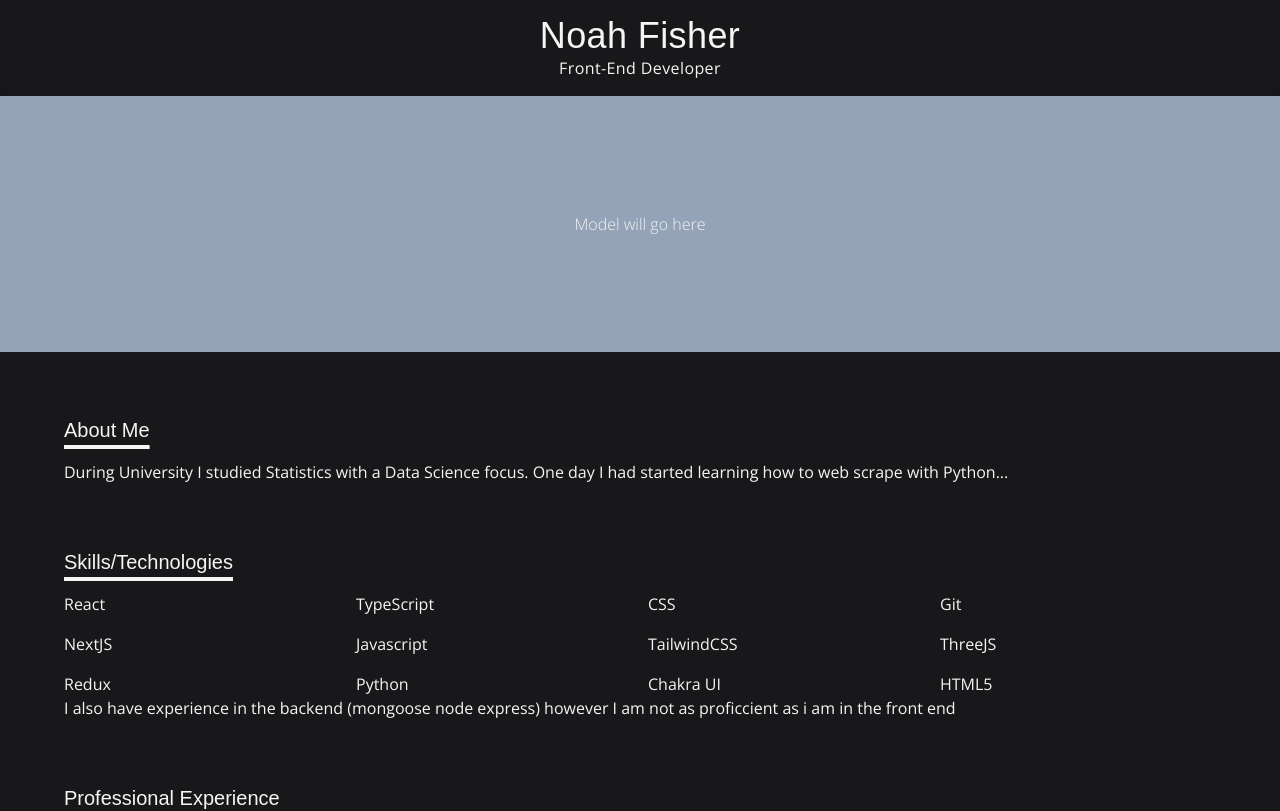
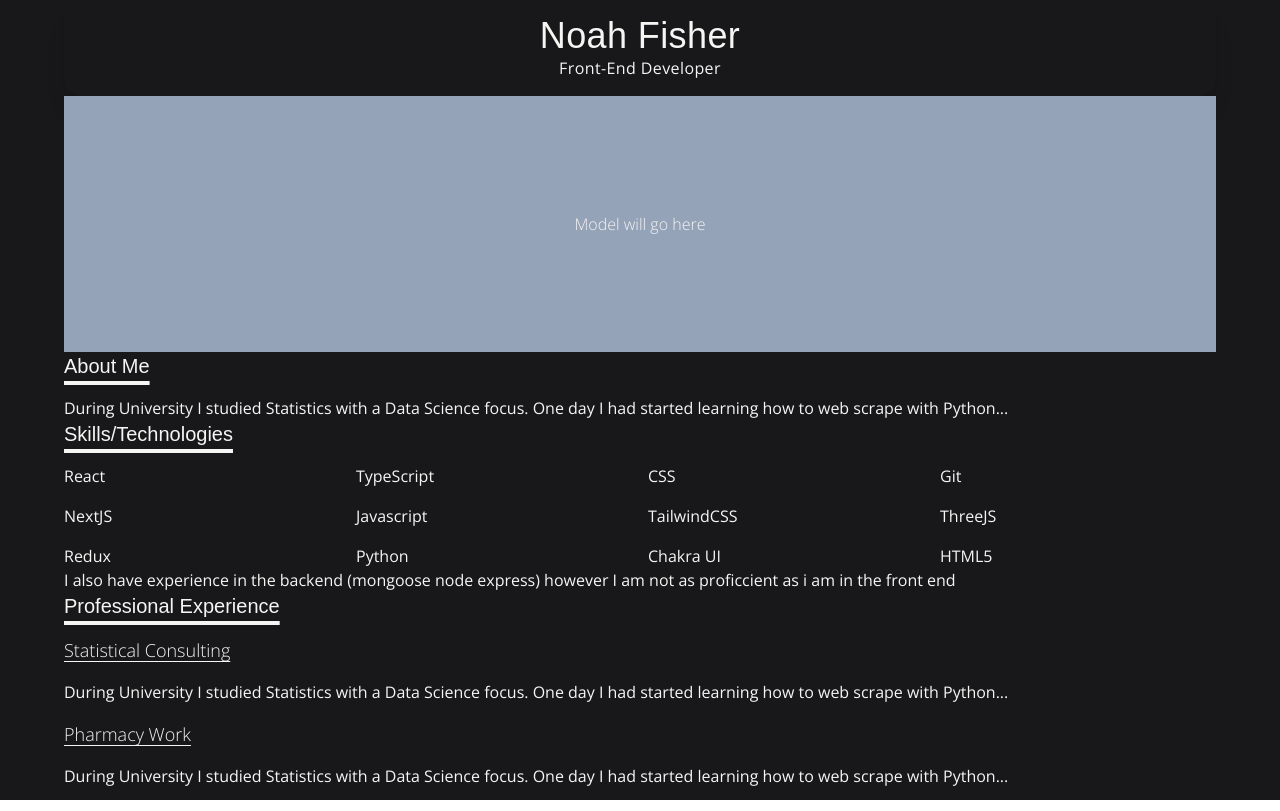
Before and after one commit to airincs/portfolio-22, a Next.js app: page / in a window 1280 px wide. Shown: the top 811 px of the page. Built offline with nearby package versions, Linux system fonts and the light colour scheme; a web font is replaced by a local one.

Commit message:
Fixed the x-direction overflow

```diff
--- a/components/body/About.tsx
+++ b/components/body/About.tsx
@@ -2,7 +2,7 @@ import React, { FC } from "react";
 
 const About: FC = () => {
   return (
-    <div className="flex flex-col m-16">
+    <div className="flex flex-col">
       <p className="font-custom3 text-xl underline decoration-4 underline-offset-8">
         About Me
       </p>
--- a/components/body/Body.tsx
+++ b/components/body/Body.tsx
@@ -7,7 +7,7 @@ import ProfessionalExperience from "./ProfessionalExperience";
 
 const Body: FC = () => {
   return (
-    <div>
+    <div className="flex flex-col justify-center">
       <BodyHeader />
       <Model />
       <About />
--- a/components/body/Model.tsx
+++ b/components/body/Model.tsx
@@ -2,7 +2,7 @@ import React, { FC } from "React";
 
 const Model: FC = () => {
   return (
-    <div className="flex items-center justify-center w-full h-64 bg-slate-400">
+    <div className="flex items-center justify-center h-64 bg-slate-400">
       <p className="font-custom2">Model will go here</p>
     </div>
   );
--- a/components/body/ProfessionalExperience.tsx
+++ b/components/body/ProfessionalExperience.tsx
@@ -2,7 +2,7 @@ import React, { FC } from "react";
 
 const ProfessionalExperience: FC = () => {
   return (
-    <div className="flex flex-col m-16">
+    <div className="flex flex-col">
       <p className="font-custom3 text-xl underline decoration-4 underline-offset-8">
         Professional Experience
       </p>
--- a/components/body/Skills.tsx
+++ b/components/body/Skills.tsx
@@ -2,7 +2,7 @@ import React, { FC } from "react";
 
 const Skills: FC = () => {
   return (
-    <div className="flex flex-col m-16">
+    <div className="flex flex-col">
       <p className="font-custom3 text-xl underline decoration-4 underline-offset-8">
         Skills/Technologies
       </p>
--- a/pages/index.tsx
+++ b/pages/index.tsx
@@ -6,8 +6,8 @@ import Body from "../components/body/Body";
 
 const Home: NextPage = () => {
   return (
-    <div className="bg-zinc-900">
-      <div className="font-custom1 smooth-scroll container mx-auto bg-zinc-900 text-stone-100 min-h-screen">
+    <div className="bg-zinc-800">
+      <div className="font-custom1 smooth-scroll container mx-auto px-4 md:px-16 bg-zinc-900 text-stone-100 min-h-screen overflow-y-auto">
         <Body />
       </div>
     </div>
--- a/styles/globals.css
+++ b/styles/globals.css
@@ -48,9 +48,9 @@ a {
   }
 
   *::-webkit-scrollbar-track {
-    background: #000000;
+    background: #4c4b4d;
   }
 
   *::-webkit-scrollbar-thumb {
-    background-color: #4c4b4d;
+    background-color: #000000;
   }
```
